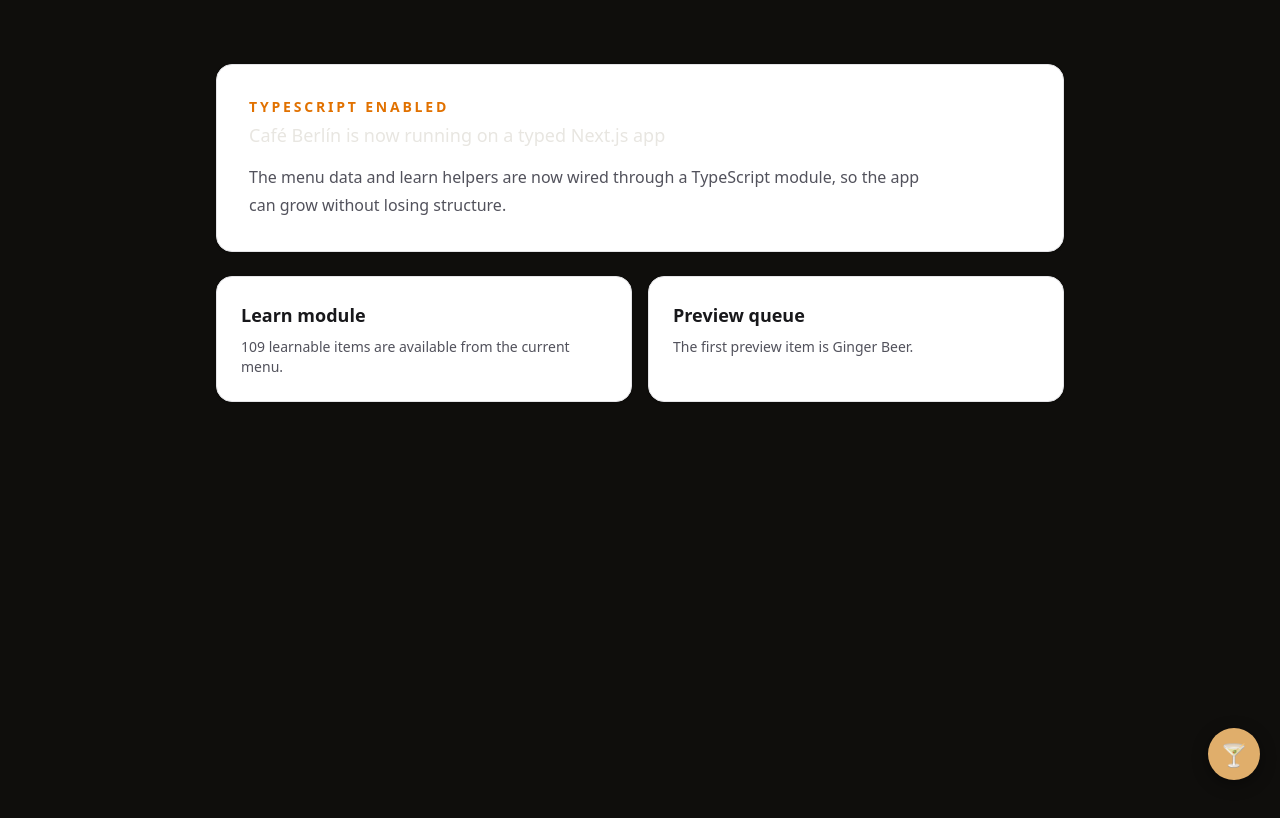
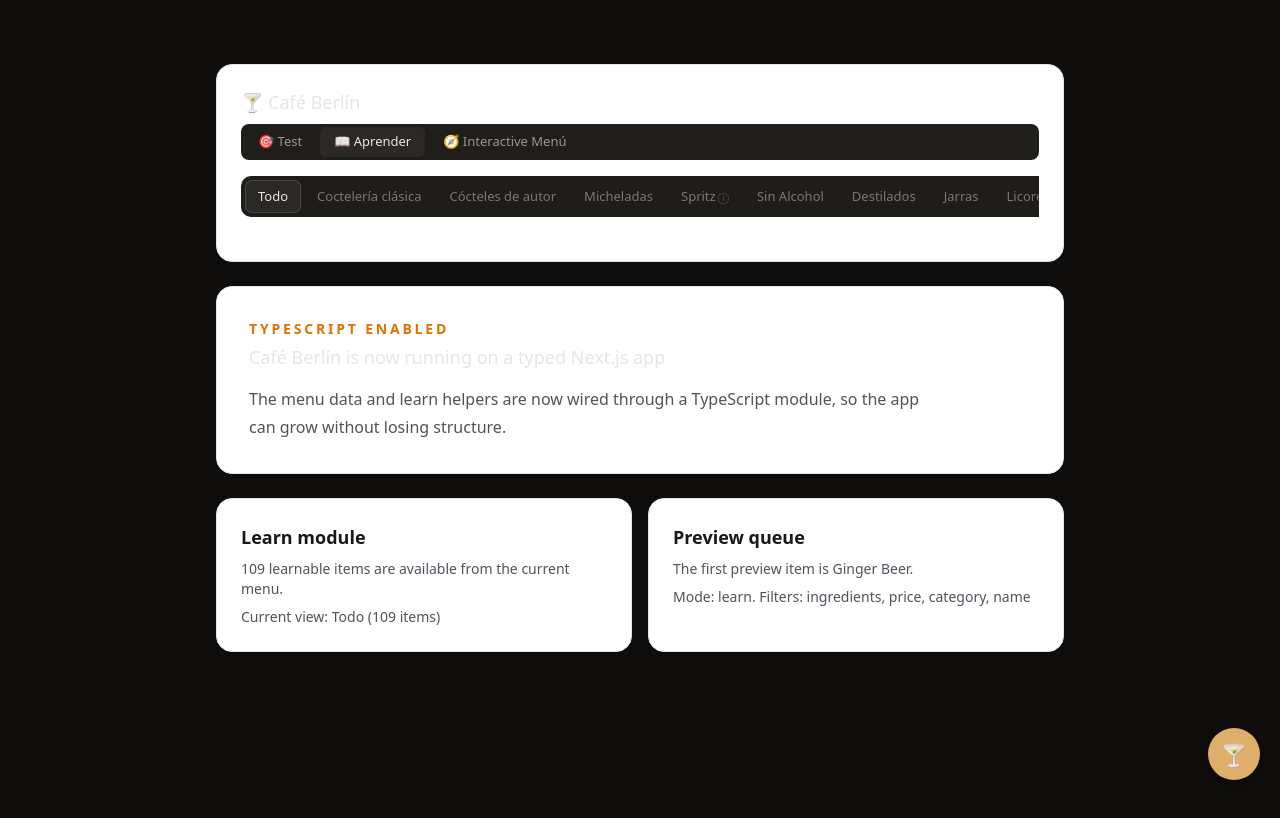
Before and after one commit to MarieBerezhna/berlin_bartender, a Next.js app: page / in a window 1280 px wide. Shown: the top 818 px of the page. Built offline with nearby package versions, Linux system fonts and the light colour scheme.

Commit message:
layout components

```diff
--- /dev/null
+++ b/app/components/layout/FilterBar.tsx
@@ -0,0 +1,25 @@
+import { FILTER_LABELS } from "../../data/constants";
+
+export const FILTER_TYPES = ["ingredients", "price", "category", "name"] as const;
+export type FilterType = (typeof FILTER_TYPES)[number];
+
+type FilterBarProps = {
+	activeFilters: Set<FilterType>;
+	onToggleFilter: (filter: FilterType) => void;
+};
+
+export default function FilterBar({ activeFilters, onToggleFilter }: FilterBarProps) {
+	return (
+		<div className="filters" id="filters">
+			{FILTER_TYPES.map((filter) => (
+				<button
+					key={filter}
+					className={`filt${activeFilters.has(filter) ? " on" : ""}`}
+					onClick={() => onToggleFilter(filter)}
+				>
+					{FILTER_LABELS[filter as keyof typeof FILTER_LABELS]}
+				</button>
+			))}
+		</div>
+	);
+}
--- /dev/null
+++ b/app/components/layout/Header.tsx
@@ -0,0 +1,37 @@
+export type AppMode = "test" | "learn" | "interactive";
+
+type HeaderProps = {
+	mode: AppMode;
+	onModeChange: (mode: AppMode) => void;
+};
+
+export default function Header({ mode, onModeChange }: HeaderProps) {
+	return (
+		<div style={{ marginBottom: "1rem" }}>
+			<h1 style={{ marginBottom: "0.5rem" }}>🍸 Café Berlín</h1>
+			<div className="mode-switch" id="modeSwitch">
+				<button
+					className={`mode-btn${mode === "test" ? " active" : ""}`}
+					id="btnTest"
+					onClick={() => onModeChange("test")}
+				>
+					🎯 Test
+				</button>
+				<button
+					className={`mode-btn${mode === "learn" ? " active" : ""}`}
+					id="btnLearn"
+					onClick={() => onModeChange("learn")}
+				>
+					📖 Aprender
+				</button>
+				<button
+					className={`mode-btn${mode === "interactive" ? " active" : ""}`}
+					id="btnMenu"
+					onClick={() => onModeChange("interactive")}
+				>
+					🧭 Interactive Menú
+				</button>
+			</div>
+		</div>
+	);
+}
--- /dev/null
+++ b/app/components/layout/TabBar.tsx
@@ -0,0 +1,111 @@
+"use client";
+
+import { useState } from "react";
+
+import {
+	AUTOR_CAT,
+	AUTOR_FAMILIES,
+	CATS,
+	CAT_DESCRIPTIONS,
+	CLASICA_CAT,
+	CLASICA_FAMILIES,
+	DESTILADOS_SUBGROUPS,
+	DESTILADOS_TAB,
+} from "../../data/constants";
+
+type TabBarProps = {
+	activeTab: string;
+	activeFamily: string | null;
+	onTabChange: (tab: string) => void;
+	onFamilyChange: (family: string | null) => void;
+};
+
+const hiddenCats = new Set([
+	"Todo",
+	CLASICA_CAT,
+	AUTOR_CAT,
+	"Spritz",
+	"Sin Alcohol",
+	DESTILADOS_TAB,
+	"Ron",
+	"Whisky",
+	"Gin",
+	"Tequila",
+	"Vodka",
+]);
+
+const orderedTabs = [
+	"Todo",
+	CLASICA_CAT,
+	AUTOR_CAT,
+	"Micheladas",
+	"Spritz",
+	"Sin Alcohol",
+	DESTILADOS_TAB,
+	...CATS.filter((cat) => !hiddenCats.has(cat)),
+].filter((tab, index, list) => list.indexOf(tab) === index);
+
+export default function TabBar({
+	activeTab,
+	activeFamily,
+	onTabChange,
+	onFamilyChange,
+}: TabBarProps) {
+	const [openTooltipFor, setOpenTooltipFor] = useState<string | null>(null);
+	const hasSubtabs =
+		activeTab === AUTOR_CAT || activeTab === CLASICA_CAT || activeTab === DESTILADOS_TAB;
+	const subtabFamilies =
+		activeTab === DESTILADOS_TAB
+			? DESTILADOS_SUBGROUPS
+			: activeTab === AUTOR_CAT
+				? AUTOR_FAMILIES
+				: activeTab === CLASICA_CAT
+					? CLASICA_FAMILIES
+					: [];
+
+	return (
+		<>
+			<div className="tabs-scroll">
+				<div className="tabs" id="tabs">
+					{orderedTabs.map((tab) => (
+						<button
+							key={tab}
+							className={`tab${tab === activeTab ? " active" : ""}`}
+							onClick={() => onTabChange(tab)}
+						>
+							{tab}
+							{CAT_DESCRIPTIONS[tab as keyof typeof CAT_DESCRIPTIONS] ? (
+								<span
+									className={`tab-info${openTooltipFor === tab ? " open" : ""}`}
+									onClick={(event) => {
+										event.stopPropagation();
+										setOpenTooltipFor((prev) => (prev === tab ? null : tab));
+									}}
+								>
+									ⓘ
+									<span className="tab-tooltip">{CAT_DESCRIPTIONS[tab as keyof typeof CAT_DESCRIPTIONS]}</span>
+								</span>
+							) : null}
+						</button>
+					))}
+				</div>
+			</div>
+			<div className="tabs-scroll" id="subtabsWrap" style={{ display: hasSubtabs ? "" : "none" }}>
+				<div className="tabs" id="subtabs">
+					<button className={`tab${activeFamily === null ? " active" : ""}`} onClick={() => onFamilyChange(null)}>
+						Todo
+					</button>
+					{subtabFamilies.map((family) => (
+						<button
+							key={family}
+							className={`tab${activeFamily === family ? " active" : ""}`}
+							onClick={() => onFamilyChange(family)}
+						>
+							{family}
+						</button>
+					))}
+				</div>
+			</div>
+		</>
+	);
+}
--- a/app/page.tsx
+++ b/app/page.tsx
@@ -1,13 +1,68 @@
+"use client";
+
+import { useMemo, useState } from "react";
+
+import ChatPanel from "./components/chat/ChatPanel";
+import FilterBar, { FILTER_TYPES, type FilterType } from "./components/layout/FilterBar";
+import Header, { type AppMode } from "./components/layout/Header";
+import TabBar from "./components/layout/TabBar";
 import RAW from "./data/menu";
-import ChatPanel from "./components/chat/ChatPanel";
 import { buildLearnQueue, getLearnableItems } from "./lib/learn";
 
 export default function Home() {
+  const [mode, setMode] = useState<AppMode>("learn");
+  const [activeTab, setActiveTab] = useState<string>("Todo");
+  const [activeFamily, setActiveFamily] = useState<string | null>(null);
+  const [activeFilters, setActiveFilters] = useState<Set<FilterType>>(new Set(FILTER_TYPES));
+
+  const filteredMenu = useMemo(() => {
+    let pool = [...RAW];
+    if (activeTab !== "Todo") {
+      pool = pool.filter((item) => item.cat === activeTab);
+    }
+    if (activeFamily) {
+      pool = pool.filter((item) => item.family === activeFamily);
+    }
+    return pool;
+  }, [activeFamily, activeTab]);
+
   const learnableItems = getLearnableItems(RAW);
-  const previewQueue = buildLearnQueue(RAW, { activeTab: "Todo" });
+  const previewQueue = buildLearnQueue(RAW, { activeTab, activeFamily: activeFamily || undefined });
+
+  function handleTabChange(tab: string): void {
+    setActiveTab(tab);
+    setActiveFamily(null);
+  }
+
+  function handleToggleFilter(filter: FilterType): void {
+    setActiveFilters((prev) => {
+      const next = new Set(prev);
+      if (next.has(filter) && next.size === 1) return next;
+      if (next.has(filter)) next.delete(filter);
+      else next.add(filter);
+      return next;
+    });
+  }
 
   return (
     <main className="mx-auto flex min-h-screen max-w-4xl flex-col gap-6 px-6 py-12 text-zinc-900 dark:text-zinc-100">
+      <section className="rounded-2xl border border-zinc-200 bg-white p-6 shadow-sm dark:border-zinc-800 dark:bg-zinc-950">
+        <Header mode={mode} onModeChange={setMode} />
+        {mode !== "interactive" ? (
+          <>
+            <TabBar
+              activeTab={activeTab}
+              activeFamily={activeFamily}
+              onTabChange={handleTabChange}
+              onFamilyChange={setActiveFamily}
+            />
+            {mode === "test" ? (
+              <FilterBar activeFilters={activeFilters} onToggleFilter={handleToggleFilter} />
+            ) : null}
+          </>
+        ) : null}
+      </section>
+
       <section className="rounded-2xl border border-zinc-200 bg-white p-8 shadow-sm dark:border-zinc-800 dark:bg-zinc-950">
         <p className="text-sm font-semibold uppercase tracking-[0.2em] text-amber-600">TypeScript enabled</p>
         <h1 className="mt-2 text-3xl font-semibold">Café Berlín is now running on a typed Next.js app</h1>
@@ -22,11 +77,17 @@
           <p className="mt-2 text-sm text-zinc-600 dark:text-zinc-400">
             {learnableItems.length} learnable items are available from the current menu.
           </p>
+          <p className="mt-2 text-sm text-zinc-600 dark:text-zinc-400">
+            Current view: {activeFamily ? `${activeTab} / ${activeFamily}` : activeTab} ({filteredMenu.length} items)
+          </p>
         </div>
         <div className="rounded-2xl border border-zinc-200 bg-white p-6 shadow-sm dark:border-zinc-800 dark:bg-zinc-950">
           <h2 className="text-lg font-semibold">Preview queue</h2>
           <p className="mt-2 text-sm text-zinc-600 dark:text-zinc-400">
             The first preview item is {previewQueue[0]?.name ?? "not available"}.
+          </p>
+          <p className="mt-2 text-sm text-zinc-600 dark:text-zinc-400">
+            Mode: {mode}. Filters: {[...activeFilters].join(", ")}
           </p>
         </div>
       </section>
```
